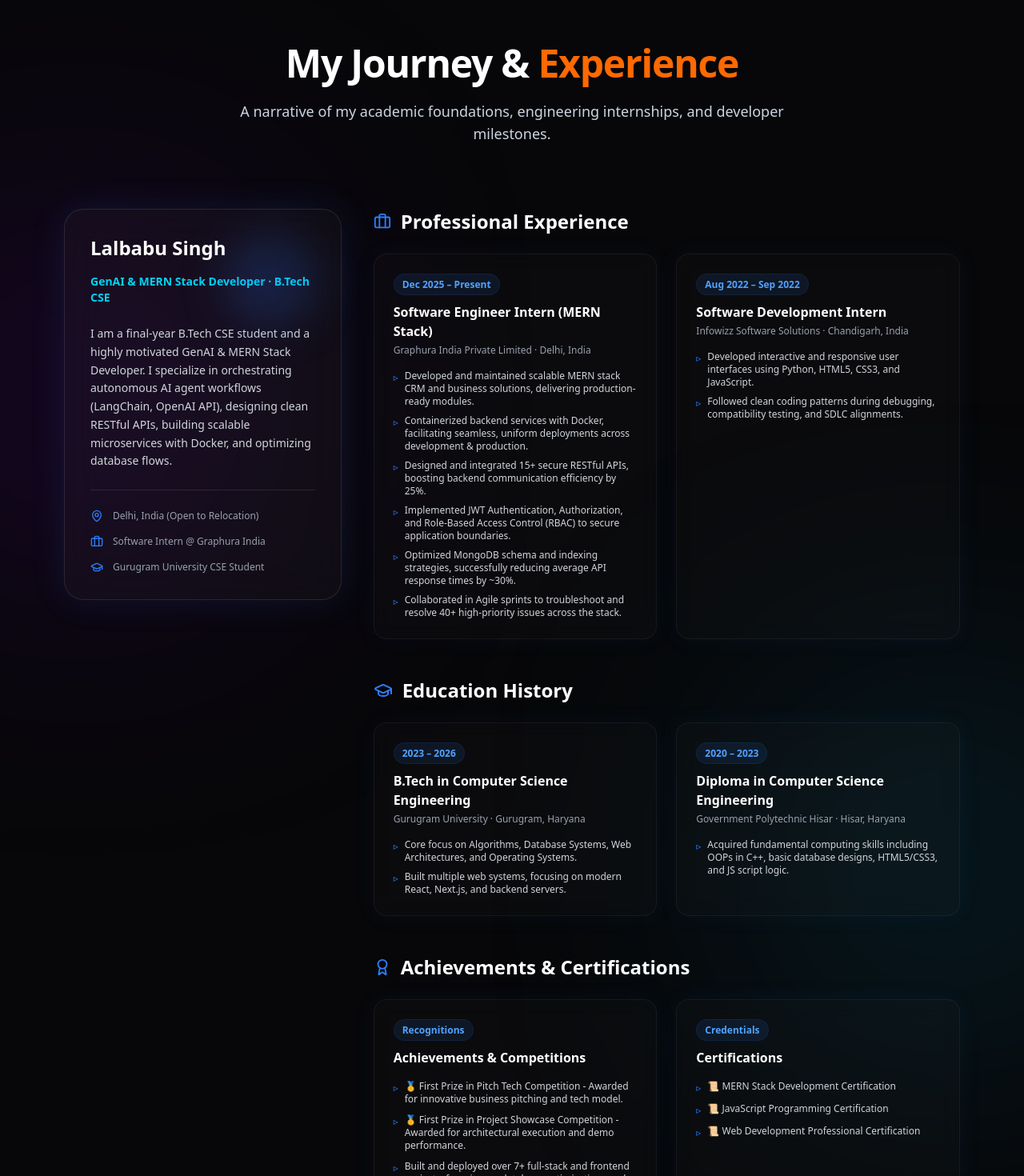
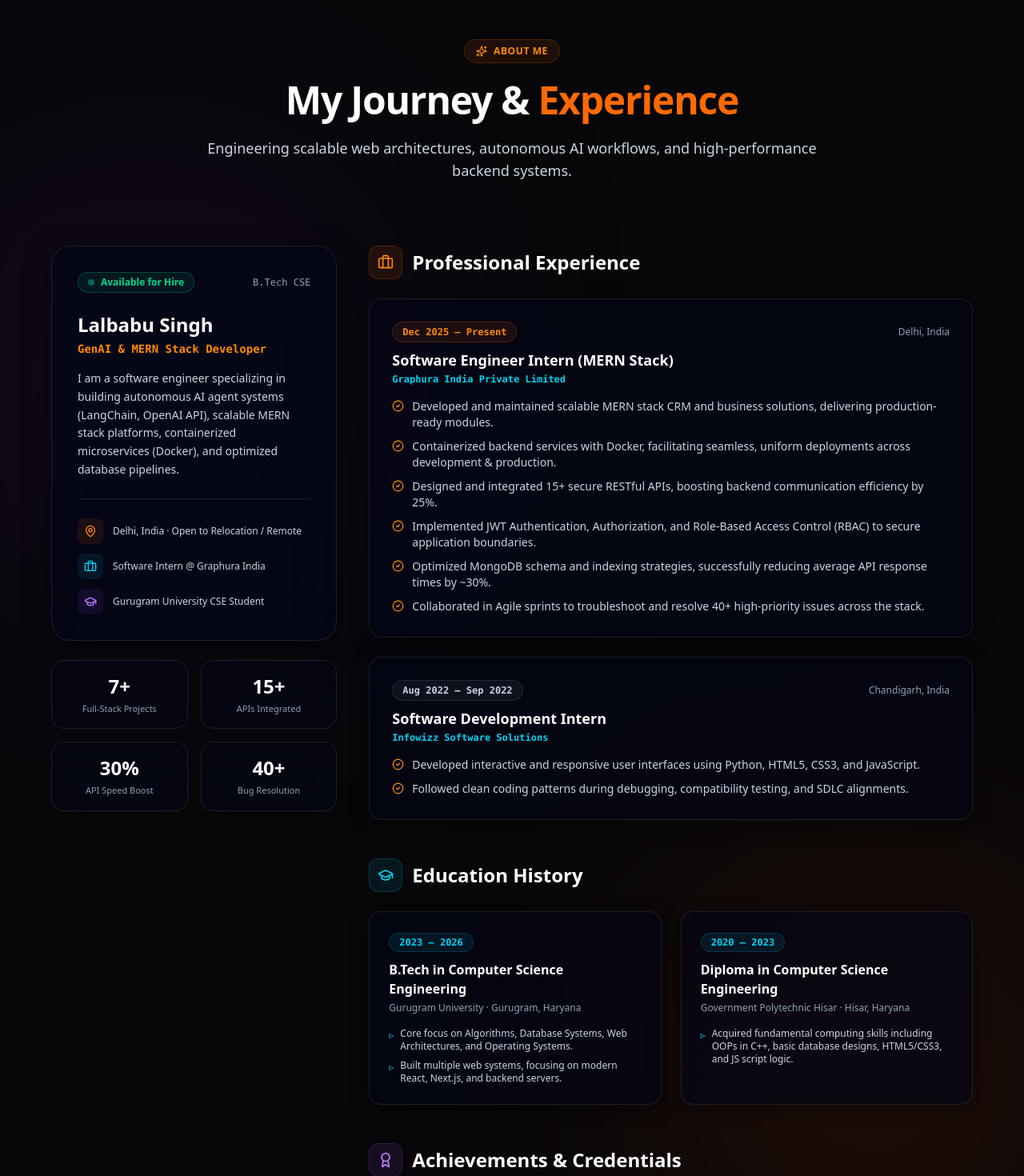
Before and after one commit to Lalbabu-Coder/Portfolio2026, a Next.js app: page / in a window 1280 px wide. Shown: the part 880-2350 px from the top of the page at 80% size. Built offline with nearby package versions, Linux system fonts and the light colour scheme.

Commit message:
Redesign About section to match dark glass theme with metrics & status badges

```diff
--- a/components/About.tsx
+++ b/components/About.tsx
@@ -2,7 +2,25 @@
 
 import { motion } from "framer-motion";
 import Card3D from "@/components/Card3D";
-import { Briefcase, GraduationCap, Award, MapPin } from "lucide-react";
+import {
+  Briefcase,
+  GraduationCap,
+  Award,
+  MapPin,
+  Sparkles,
+  CheckCircle2,
+  Code2,
+  Cpu,
+  Layers,
+  Rocket
+} from "lucide-react";
+
+const stats = [
+  { label: "Full-Stack Projects", value: "7+" },
+  { label: "APIs Integrated", value: "15+" },
+  { label: "API Speed Boost", value: "30%" },
+  { label: "Bug Resolution", value: "40+" },
+];
 
 const experiences = [
   {
@@ -10,6 +28,7 @@ const experiences = [
     company: "Graphura India Private Limited",
     location: "Delhi, India",
     time: "Dec 2025 – Present",
+    current: true,
     points: [
       "Developed and maintained scalable MERN stack CRM and business solutions, delivering production-ready modules.",
       "Containerized backend services with Docker, facilitating seamless, uniform deployments across development & production.",
@@ -24,6 +43,7 @@ const experiences = [
     company: "Infowizz Software Solutions",
     location: "Chandigarh, India",
     time: "Aug 2022 – Sep 2022",
+    current: false,
     points: [
       "Developed interactive and responsive user interfaces using Python, HTML5, CSS3, and JavaScript.",
       "Followed clean coding patterns during debugging, compatibility testing, and SDLC alignments."
@@ -76,89 +96,143 @@ const honors = [
 
 export default function About() {
   return (
-    <section id="about" className="relative py-24 sm:py-32 px-4 sm:px-6 md:px-20 overflow-hidden bg-[#070709] text-white w-full max-w-full border-t border-white/10">
-      {/* Front-page matching purple/cyan ambient neon glows */}
-      <div className="absolute left-[-10%] top-[20%] w-[40vw] max-w-[450px] h-[40vw] max-h-[450px] bg-purple-700/20 blur-[160px] rounded-full pointer-events-none z-0" />
-      <div className="absolute right-[-10%] bottom-[20%] w-[40vw] max-w-[450px] h-[40vw] max-h-[450px] bg-cyan-600/20 blur-[160px] rounded-full pointer-events-none z-0" />
+    <section id="about" className="relative py-24 sm:py-32 px-4 sm:px-6 md:px-16 overflow-hidden bg-[#070709] text-white w-full max-w-full border-t border-white/10">
 
-      {/* HEADING */}
+      {/* Background Ambient Glows (Consistent with Hero theme) */}
+      <div className="absolute left-[-5%] top-[15%] w-[45vw] max-w-[500px] h-[45vw] max-h-[500px] bg-purple-900/20 blur-[160px] rounded-full pointer-events-none z-0" />
+      <div className="absolute right-[-5%] bottom-[15%] w-[45vw] max-w-[500px] h-[45vw] max-h-[500px] bg-orange-600/15 blur-[160px] rounded-full pointer-events-none z-0" />
+
+      {/* SECTION HEADER */}
       <div className="text-center max-w-3xl mx-auto z-10 relative">
-        <motion.h2
-          initial={{ opacity: 0, y: 30 }}
+        <motion.div
+          initial={{ opacity: 0, y: 15 }}
           whileInView={{ opacity: 1, y: 0 }}
           viewport={{ once: true }}
-          transition={{ duration: 0.6 }}
+          transition={{ duration: 0.5 }}
+          className="inline-flex items-center gap-2 px-3.5 py-1.5 rounded-full bg-orange-500/10 border border-orange-500/20 text-orange-400 text-xs font-semibold uppercase tracking-wider mb-4"
+        >
+          <Sparkles size={14} />
+          <span>About Me</span>
+        </motion.div>
+
+        <motion.h2
+          initial={{ opacity: 0, y: 25 }}
+          whileInView={{ opacity: 1, y: 0 }}
+          viewport={{ once: true }}
+          transition={{ duration: 0.5, delay: 0.1 }}
           className="text-3xl sm:text-4xl md:text-5xl font-black text-white leading-tight font-display tracking-tight"
         >
           My Journey & <span className="text-orange-500">Experience</span>
         </motion.h2>
 
-        <p className="mt-3 sm:mt-4 text-slate-300 text-sm sm:text-base md:text-lg font-sans">
-          A narrative of my academic foundations, engineering internships, and developer milestones.
-        </p>
+        <motion.p
+          initial={{ opacity: 0, y: 20 }}
+          whileInView={{ opacity: 1, y: 0 }}
+          viewport={{ once: true }}
+          transition={{ duration: 0.5, delay: 0.2 }}
+          className="mt-4 text-slate-300 text-sm sm:text-base md:text-lg font-sans"
+        >
+          Engineering scalable web architectures, autonomous AI workflows, and high-performance backend systems.
+        </motion.p>
       </div>
 
-      <div className="mt-12 sm:mt-20 max-w-7xl mx-auto grid lg:grid-cols-12 gap-8 lg:gap-10 items-start">
+      {/* MAIN GRID CONTENT */}
+      <div className="mt-14 sm:mt-20 max-w-7xl mx-auto grid lg:grid-cols-12 gap-8 lg:gap-10 items-start relative z-10">
 
-        {/* LEFT PROFILE CARD */}
+        {/* LEFT COLUMN: PROFILE CARD & QUICK STATS */}
         <motion.div
           initial={{ opacity: 0, y: 40 }}
           whileInView={{ opacity: 1, y: 0 }}
           viewport={{ once: true }}
           transition={{ duration: 0.6 }}
-          className="lg:col-span-4"
+          className="lg:col-span-4 space-y-6"
         >
+          {/* Main Card */}
           <Card3D className="
-            relative p-8 rounded-3xl
-            bg-white/60 dark:bg-white/[0.03] backdrop-blur-xl
-            border border-slate-200/80 dark:border-white/10
-            shadow-[0_0_45px_rgba(59,130,246,0.06)] dark:shadow-[0_0_45px_rgba(59,130,246,0.12)]
-            hover:border-blue-500/40 transition-all duration-300 cursor-default
+            relative p-6 sm:p-8 rounded-3xl
+            bg-slate-950/70 backdrop-blur-2xl
+            border border-white/10
+            shadow-[0_8px_32px_0_rgba(0,0,0,0.5)]
+            hover:border-orange-500/40 transition-all duration-300 cursor-default
           ">
-            <div className="absolute top-0 right-0 w-28 h-28 bg-blue-500/10 dark:bg-blue-500/20 blur-[30px] rounded-full pointer-events-none" />
+            {/* Status Pill */}
+            <div className="flex items-center justify-between mb-6">
+              <div className="inline-flex items-center gap-2 px-3 py-1 rounded-full bg-emerald-500/10 border border-emerald-500/30 text-emerald-400 text-xs font-semibold">
+                <span className="w-2 h-2 rounded-full bg-emerald-500 animate-pulse" />
+                <span>Available for Hire</span>
+              </div>
+              <span className="text-xs text-slate-400 font-mono">B.Tech CSE</span>
+            </div>
 
-            <h3 className="text-2xl font-bold text-slate-800 dark:text-white font-display mb-4">
+            <h3 className="text-2xl font-black text-white font-display">
               Lalbabu Singh
             </h3>
 
-            <p className="text-sm text-blue-600 dark:text-cyan-400 font-semibold mb-6">
-              GenAI & MERN Stack Developer · B.Tech CSE
+            <p className="text-sm text-orange-400 font-semibold mt-1 mb-4 font-mono">
+              GenAI & MERN Stack Developer
             </p>
 
-            <p className="text-sm text-slate-600 dark:text-gray-300 leading-relaxed mb-6 font-sans">
-              I am a final-year B.Tech CSE student and a highly motivated GenAI & MERN Stack Developer.
-              I specialize in orchestrating autonomous AI agent workflows (LangChain, OpenAI API), designing clean RESTful APIs,
-              building scalable microservices with Docker, and optimizing database flows.
+            <p className="text-xs sm:text-sm text-slate-300 leading-relaxed mb-6 font-sans">
+              I am a software engineer specializing in building autonomous AI agent systems (LangChain, OpenAI API),
+              scalable MERN stack platforms, containerized microservices (Docker), and optimized database pipelines.
             </p>
 
-            <div className="space-y-4 pt-6 border-t border-slate-200/60 dark:border-white/10 text-xs text-slate-500 dark:text-gray-400 font-sans">
+            {/* Quick Location & Work Specs */}
+            <div className="space-y-3 pt-6 border-t border-white/10 text-xs text-slate-300 font-sans">
               <div className="flex items-center gap-3">
-                <MapPin size={16} className="text-blue-500" />
-                <span>Delhi, India (Open to Relocation)</span>
+                <div className="p-2 rounded-lg bg-orange-500/10 text-orange-400">
+                  <MapPin size={16} />
+                </div>
+                <span>Delhi, India &middot; Open to Relocation / Remote</span>
               </div>
               <div className="flex items-center gap-3">
-                <Briefcase size={16} className="text-blue-500" />
+                <div className="p-2 rounded-lg bg-cyan-500/10 text-cyan-400">
+                  <Briefcase size={16} />
+                </div>
                 <span>Software Intern @ Graphura India</span>
               </div>
               <div className="flex items-center gap-3">
-                <GraduationCap size={16} className="text-blue-500" />
+                <div className="p-2 rounded-lg bg-purple-500/10 text-purple-400">
+                  <GraduationCap size={16} />
+                </div>
                 <span>Gurugram University CSE Student</span>
               </div>
             </div>
           </Card3D>
+
+          {/* Quick Metrics Grid */}
+          <div className="grid grid-cols-2 gap-4">
+            {stats.map((stat, idx) => (
+              <div
+                key={idx}
+                className="p-4 rounded-2xl bg-slate-950/50 border border-white/10 backdrop-blur-xl text-center group hover:border-orange-500/30 transition-all"
+              >
+                <div className="text-xl sm:text-2xl font-black text-white font-display group-hover:text-orange-400 transition-colors">
+                  {stat.value}
+                </div>
+                <div className="text-[11px] text-slate-400 font-medium mt-1">
+                  {stat.label}
+                </div>
+              </div>
+            ))}
+          </div>
         </motion.div>
 
-        {/* RIGHT DETAILS GRID */}
+        {/* RIGHT COLUMN: TIMELINE & DETAILS */}
         <div className="lg:col-span-8 space-y-12">
 
-          {/* SECTION: EXPERIENCE */}
+          {/* 1. PROFESSIONAL EXPERIENCE */}
           <div className="space-y-6">
-            <h3 className="text-xl md:text-2xl font-bold text-slate-800 dark:text-white flex items-center gap-3 font-display">
-              <Briefcase className="text-blue-500" size={22} />
+            <div className="flex items-center gap-3">
+              <div className="p-2.5 rounded-xl bg-orange-500/10 text-orange-400 border border-orange-500/20">
+                <Briefcase size={20} />
+              </div>
+              <h3 className="text-xl md:text-2xl font-bold text-white font-display">
                 Professional Experience
               </h3>
+            </div>
 
-            <div className="grid md:grid-cols-2 gap-6">
+            <div className="space-y-6">
               {experiences.map((exp, i) => (
                 <motion.div
                   key={i}
@@ -168,26 +242,35 @@ export default function About() {
                   transition={{ duration: 0.5, delay: i * 0.1 }}
                 >
                   <Card3D className="
-                    p-6 rounded-2xl h-full
-                    bg-white/60 dark:bg-white/[0.02] backdrop-blur-md
-                    border border-slate-200/80 dark:border-white/5
-                    shadow-[0_0_30px_rgba(59,130,246,0.03)] dark:shadow-[0_0_30px_rgba(59,130,246,0.06)]
-                    hover:border-blue-500/30 hover:shadow-[0_0_50px_rgba(59,130,246,0.15)]
+                    p-6 sm:p-7 rounded-2xl h-full
+                    bg-slate-950/60 backdrop-blur-xl
+                    border border-white/10
+                    shadow-[0_4px_25px_rgba(0,0,0,0.4)]
+                    hover:border-orange-500/30 hover:shadow-[0_0_35px_rgba(249,115,22,0.12)]
                     transition-all duration-300
                   ">
-                    <span className="text-xs font-semibold px-2.5 py-1 rounded-full bg-blue-500/10 text-blue-600 dark:text-blue-400 border border-blue-500/10">
+                    <div className="flex flex-wrap items-center justify-between gap-2 mb-2">
+                      <span className={`text-xs font-semibold px-3 py-1 rounded-full border ${
+                        exp.current
+                          ? "bg-orange-500/10 text-orange-400 border-orange-500/20 font-mono"
+                          : "bg-white/5 text-slate-300 border-white/10 font-mono"
+                      }`}>
                         {exp.time}
                       </span>
-                    <h4 className="text-base font-bold text-slate-800 dark:text-white mt-3 font-display">
+                      <span className="text-xs text-slate-400 font-sans">{exp.location}</span>
+                    </div>
+
+                    <h4 className="text-lg font-bold text-white mt-2 font-display">
                       {exp.role}
                     </h4>
-                    <p className="text-xs text-slate-500 dark:text-gray-400 mt-1 font-sans">
-                      {exp.company} &middot; {exp.location}
+                    <p className="text-xs font-semibold text-cyan-400 mt-0.5 font-mono">
+                      {exp.company}
                     </p>
-                    <ul className="mt-4 space-y-2 text-xs text-slate-600 dark:text-gray-300 font-sans list-inside">
+
+                    <ul className="mt-4 space-y-2.5 text-xs sm:text-sm text-slate-300 font-sans">
                       {exp.points.map((point, idx) => (
-                        <li key={idx} className="flex items-start gap-2">
-                          <span className="text-blue-500 shrink-0 mt-0.5">▹</span>
+                        <li key={idx} className="flex items-start gap-2.5">
+                          <CheckCircle2 size={15} className="text-orange-400 shrink-0 mt-0.5" />
                           <span>{point}</span>
                         </li>
                       ))}
@@ -198,12 +281,16 @@ export default function About() {
             </div>
           </div>
 
-          {/* SECTION: EDUCATION */}
+          {/* 2. EDUCATION HISTORY */}
           <div className="space-y-6">
-            <h3 className="text-xl md:text-2xl font-bold text-slate-800 dark:text-white flex items-center gap-3 font-display">
-              <GraduationCap className="text-blue-500" size={24} />
+            <div className="flex items-center gap-3">
+              <div className="p-2.5 rounded-xl bg-cyan-500/10 text-cyan-400 border border-cyan-500/20">
+                <GraduationCap size={20} />
+              </div>
+              <h3 className="text-xl md:text-2xl font-bold text-white font-display">
                 Education History
               </h3>
+            </div>
 
             <div className="grid md:grid-cols-2 gap-6">
               {education.map((edu, i) => (
@@ -216,25 +303,25 @@ export default function About() {
                 >
                   <Card3D className="
                     p-6 rounded-2xl h-full
-                    bg-white/60 dark:bg-white/[0.02] backdrop-blur-md
-                    border border-slate-200/80 dark:border-white/5
-                    shadow-[0_0_30px_rgba(59,130,246,0.03)] dark:shadow-[0_0_30px_rgba(59,130,246,0.06)]
-                    hover:border-blue-500/30 hover:shadow-[0_0_50px_rgba(59,130,246,0.15)]
+                    bg-slate-950/60 backdrop-blur-xl
+                    border border-white/10
+                    shadow-[0_4px_25px_rgba(0,0,0,0.4)]
+                    hover:border-cyan-500/30 hover:shadow-[0_0_35px_rgba(6,182,212,0.12)]
                     transition-all duration-300
                   ">
-                    <span className="text-xs font-semibold px-2.5 py-1 rounded-full bg-blue-500/10 text-blue-600 dark:text-blue-400 border border-blue-500/10">
+                    <span className="text-xs font-semibold px-3 py-1 rounded-full bg-cyan-500/10 text-cyan-400 border border-cyan-500/20 font-mono">
                       {edu.time}
                     </span>
-                    <h4 className="text-base font-bold text-slate-800 dark:text-white mt-3 font-display">
+                    <h4 className="text-base font-bold text-white mt-3 font-display">
                       {edu.degree}
                     </h4>
-                    <p className="text-xs text-slate-500 dark:text-gray-400 mt-1 font-sans">
+                    <p className="text-xs text-slate-400 mt-1 font-sans">
                       {edu.institution} &middot; {edu.location}
                     </p>
-                    <ul className="mt-4 space-y-2 text-xs text-slate-600 dark:text-gray-300 font-sans list-inside">
+                    <ul className="mt-4 space-y-2 text-xs text-slate-300 font-sans">
                       {edu.points.map((point, idx) => (
                         <li key={idx} className="flex items-start gap-2">
-                          <span className="text-blue-500 shrink-0 mt-0.5">▹</span>
+                          <span className="text-cyan-400 shrink-0 mt-0.5">▹</span>
                           <span>{point}</span>
                         </li>
                       ))}
@@ -245,12 +332,16 @@ export default function About() {
             </div>
           </div>
 
-          {/* SECTION: HONORS & CREDENTIALS */}
+          {/* 3. ACHIEVEMENTS & CERTIFICATIONS */}
           <div className="space-y-6">
-            <h3 className="text-xl md:text-2xl font-bold text-slate-800 dark:text-white flex items-center gap-3 font-display">
-              <Award className="text-blue-500" size={22} />
-              Achievements & Certifications
+            <div className="flex items-center gap-3">
+              <div className="p-2.5 rounded-xl bg-purple-500/10 text-purple-400 border border-purple-500/20">
+                <Award size={20} />
+              </div>
+              <h3 className="text-xl md:text-2xl font-bold text-white font-display">
+                Achievements & Credentials
               </h3>
+            </div>
 
             <div className="grid md:grid-cols-2 gap-6">
               {honors.map((honor, i) => (
@@ -263,22 +354,22 @@ export default function About() {
                 >
                   <Card3D className="
                     p-6 rounded-2xl h-full
-                    bg-white/60 dark:bg-white/[0.02] backdrop-blur-md
-                    border border-slate-200/80 dark:border-white/5
-                    shadow-[0_0_30px_rgba(59,130,246,0.03)] dark:shadow-[0_0_30px_rgba(59,130,246,0.06)]
-                    hover:border-blue-500/30 hover:shadow-[0_0_50px_rgba(59,130,246,0.15)]
+                    bg-slate-950/60 backdrop-blur-xl
+                    border border-white/10
+                    shadow-[0_4px_25px_rgba(0,0,0,0.4)]
+                    hover:border-purple-500/30 hover:shadow-[0_0_35px_rgba(168,85,247,0.12)]
                     transition-all duration-300
                   ">
-                    <span className="text-xs font-semibold px-2.5 py-1 rounded-full bg-blue-500/10 text-blue-600 dark:text-blue-400 border border-blue-500/10">
+                    <span className="text-xs font-semibold px-3 py-1 rounded-full bg-purple-500/10 text-purple-400 border border-purple-500/20 font-mono">
                       {honor.time}
                     </span>
-                    <h4 className="text-base font-bold text-slate-800 dark:text-white mt-3 font-display">
+                    <h4 className="text-base font-bold text-white mt-3 font-display">
                       {honor.title}
                     </h4>
-                    <ul className="mt-4 space-y-2.5 text-xs text-slate-600 dark:text-gray-300 font-sans list-inside">
+                    <ul className="mt-4 space-y-2.5 text-xs text-slate-300 font-sans">
                       {honor.points.map((point, idx) => (
                         <li key={idx} className="flex items-start gap-2">
-                          <span className="text-blue-500 shrink-0 mt-0.5">▹</span>
+                          <span className="text-purple-400 shrink-0 mt-0.5">▹</span>
                           <span>{point}</span>
                         </li>
                       ))}
```
Lines whose indentation alone changed are shown as unchanged.
